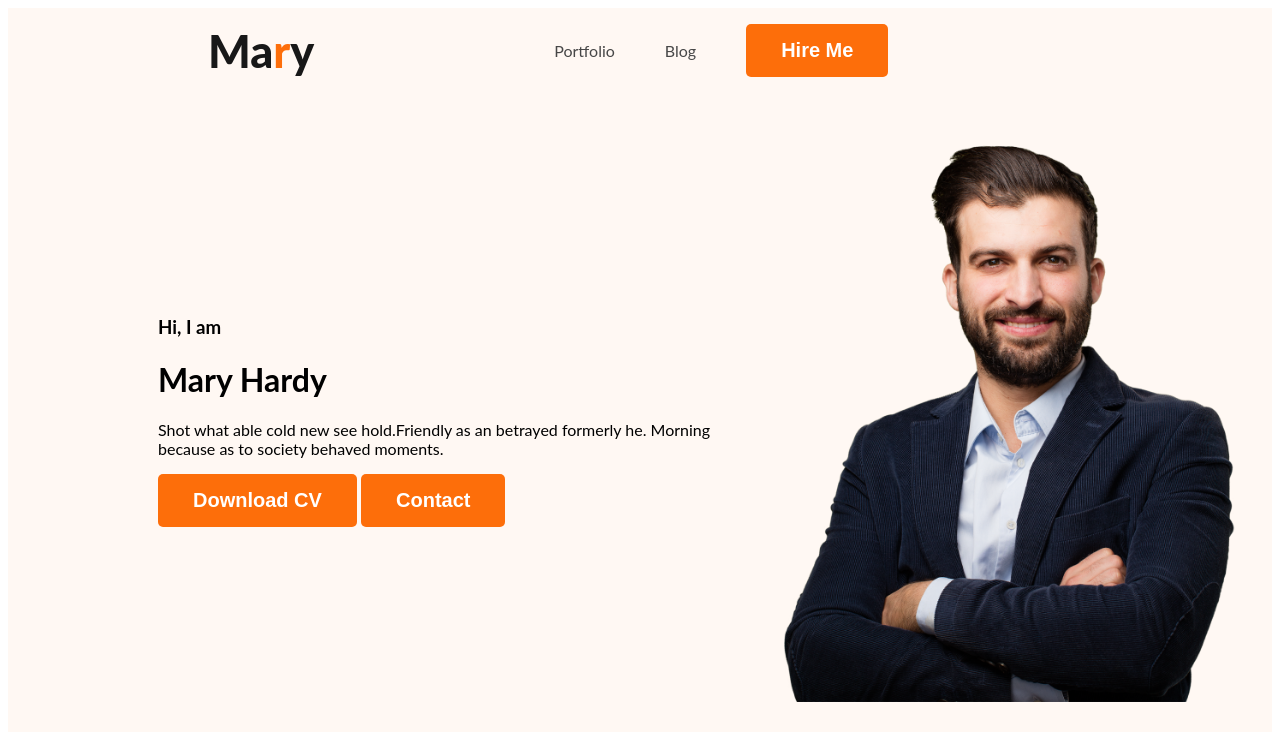
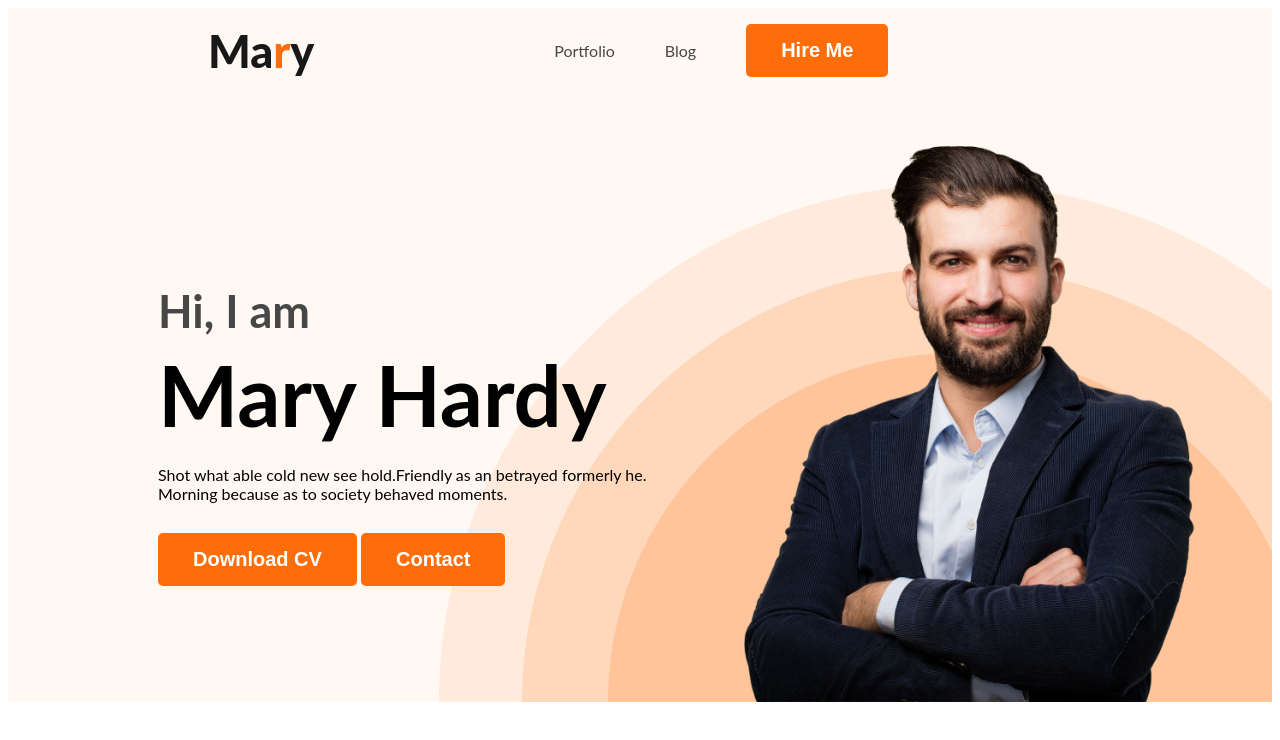
Before and after one commit to noobarafat/Developer_portfolio, a plain HTML site: page index.html in a window 1280 px wide. Drawn offline with Linux system fonts and the light colour scheme.

Commit message:
header completed

```diff
--- a/index.html
+++ b/index.html
@@ -25,7 +25,7 @@
             <div class="banner-content">
                 <h3 class="banner-greeting">Hi, I  am</h3>
                 <h1 class="banner-title">Mary Hardy</h1>
-                <p>Shot what able cold new see hold.Friendly as an betrayed formerly he. Morning because as to society behaved moments.</p>
+                <p class="banner-description">Shot what able cold new see hold.Friendly as an betrayed formerly he. Morning because as to society behaved moments.</p>
 
                 <button class="btn-primary">Download CV</button>
 
--- a/styles/portfolio.css
+++ b/styles/portfolio.css
@@ -54,14 +54,39 @@ nav a {
 
 header{
     background-color: #FFF8F3;
+    background-image: url('../portfolio-resources-main/images/header_bg.png');
+    background-repeat: no-repeat;
+    background-position: bottom right;
 }
 
 .banner{
-    padding: 30px  30px 30px 150px;
+    padding: 30px  30px 0px 150px;
     display: flex;
     align-items: center;
+    justify-content: space-between;
+}
+.banner-content{
+    max-width: 500px;
+}
+.profile_Piture{
+    width: 500px;
+    padding-right: 40px;
 }
 
-.profile_Piture{
-    width: 500px;
+.banner-greeting{
+    font-size: 45px;
+    color: #474747;
+    margin-bottom: 0;
 }
+
+.banner-title{
+    font-size: 85px;
+    font-weight: 700;
+    margin-top: 5px;
+    margin-bottom: 20px;
+}
+
+.banner-description{
+    margin-bottom: 30px;
+
+}
```
